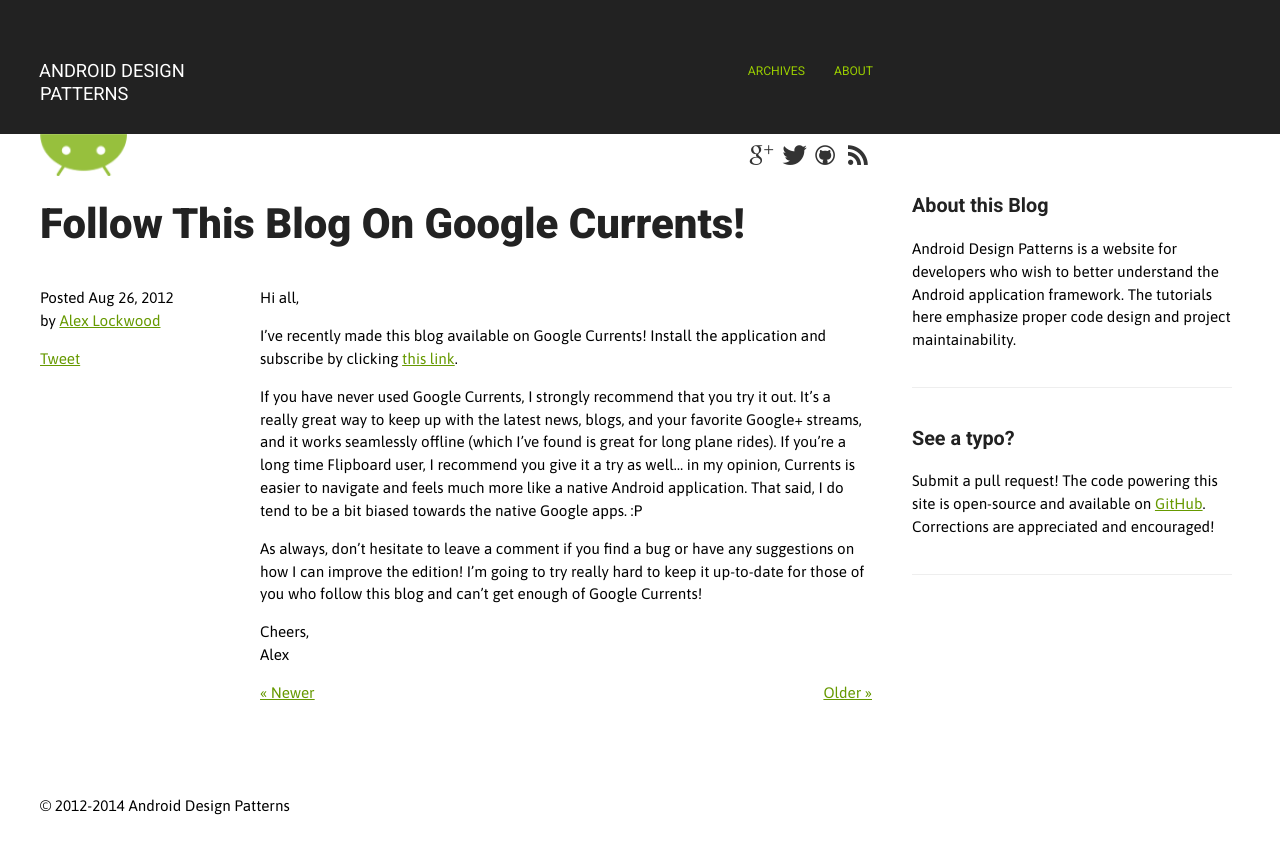
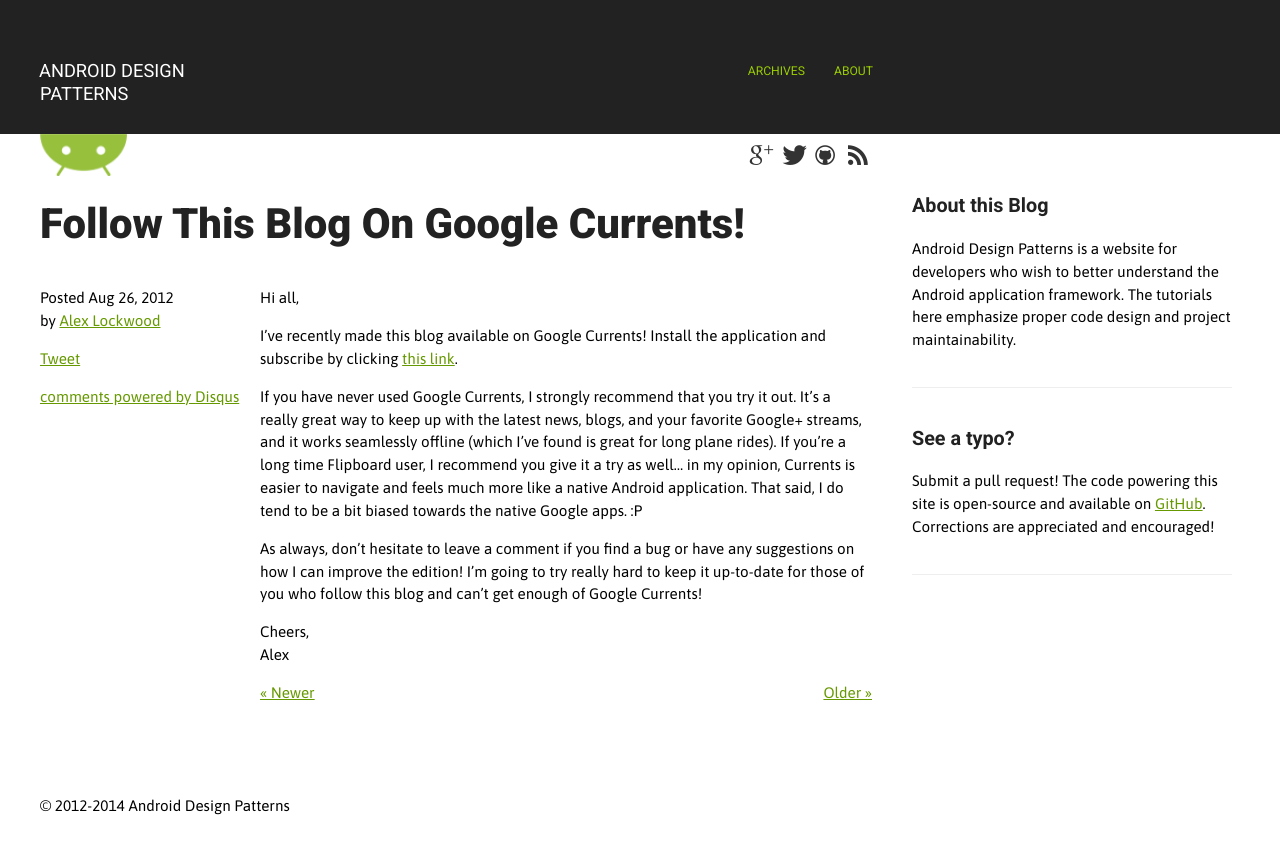
Before and after one commit to alexjlockwood/AndroidDesignPatterns, a Jekyll site: the page built from _posts/2012-08-26-follow-this-blog-on-google-currents.md, in a window 1280 px wide. Shown: the top 854 px of the page. Built offline with Jekyll 4.4.1, drawn with Linux system fonts in a browser that asks for light colours; Markdown is read by kramdown in place of the engine named in the settings; comment, search, counter and statistics services are not loaded.

Commit message:
Add disqus comments

```diff
--- /dev/null
+++ b/_includes/disqus.html
@@ -0,0 +1,16 @@
+<div id="disqus_thread"></div>
+<script type="text/javascript">
+  /*** CONFIGURATION VARIABLES: EDIT BEFORE PASTING INTO YOUR WEBPAGE ***/
+  var disqus_shortname = 'androiddesignpatterns';
+
+  /*** DON'T EDIT BELOW THIS LINE ***/
+  (function() {
+    var dsq = document.createElement('script');
+    dsq.type = 'text/javascript';
+    dsq.async = true;
+    dsq.src = '//' + disqus_shortname + '.disqus.com/embed.js';
+    (document.getElementsByTagName('head')[0] || document.getElementsByTagName('body')[0]).appendChild(dsq);
+  })();
+</script>
+<noscript>Please enable JavaScript to view the <a href="http://disqus.com/?ref_noscript">comments powered by Disqus.</a></noscript>
+<a href="http://disqus.com" class="dsq-brlink">comments powered by <span class="logo-disqus">Disqus</span></a>
--- a/_layouts/post.html
+++ b/_layouts/post.html
@@ -11,11 +11,8 @@
     </div>
 
     <div class="share-buttons">
-      <!-- Google+ +1 button -->
       <div class="g-plusone" data-size="medium"></div>
-      <!-- Twitter tweet button -->
       <div class="tweet"><a href="https://twitter.com/share" class="twitter-share-button" data-via="alexjlockwood" data-lang="en">Tweet</a></div>
-      <!-- Facebook like button -->
       <div class="fb-like" data-href="{{ site.baseurl }}{{ page.url }}" data-layout="button_count" data-action="like" data-show-faces="true" data-share="false"></div>
     </div>
   </div>
@@ -44,6 +41,10 @@
     </ul>
   </div>
   {% endif %}
+
+  {% if page.disable_comments == null %}
+    {% include disqus.html %}
+  {% endif %}
 </div>
 
 {% include twitter.html %}
```
